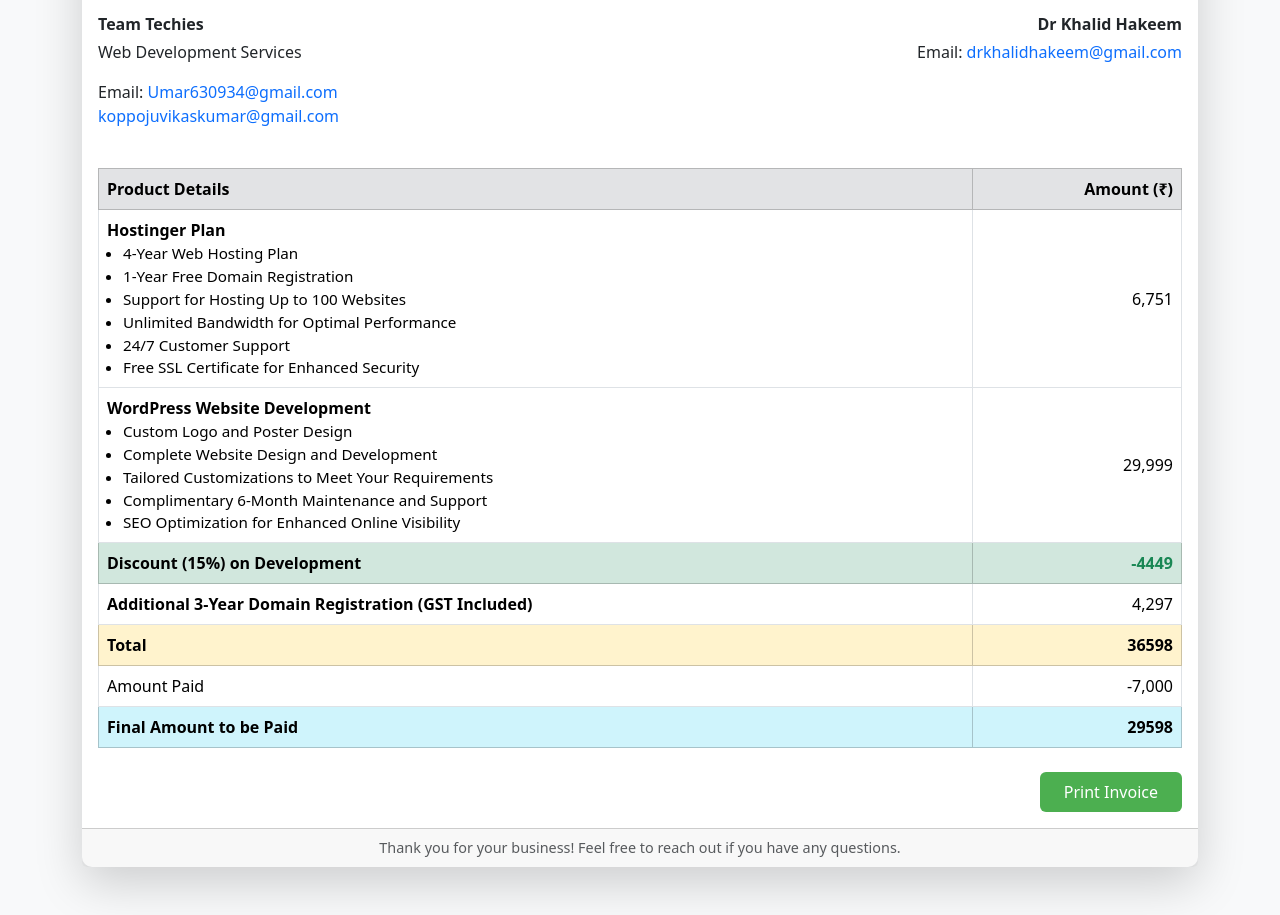
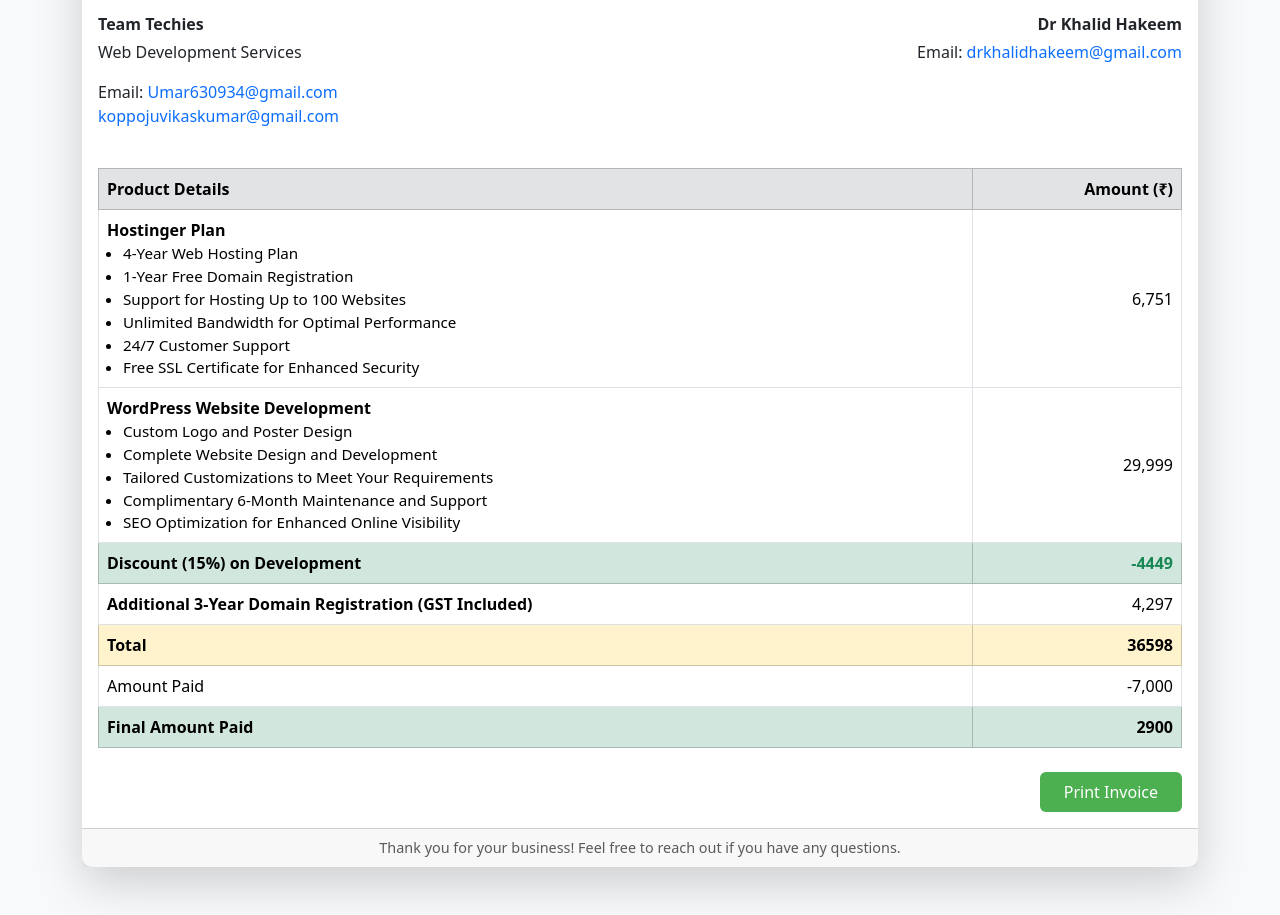
Before and after one commit to Vikaskoppoju/Teamtechies-invoiceno1, a plain HTML site: page index.html in a window 1280 px wide. Shown: the part 149-1064 px from the top of the page. Drawn offline with nearby package versions, Linux system fonts and the light colour scheme.

Commit message:
Update index.html

```diff
--- a/index.html
+++ b/index.html
@@ -120,9 +120,9 @@
                             <td class="text-end"><strong>34,047</strong></td>
                         </tr> -->
 
-                        <tr class="table-info">
-                            <td><strong>Final Amount to be Paid</strong></td>
-                            <td class="text-end"><strong>29598</strong></td>
+                        <tr class="table-success">
+                            <td><strong>Final Amount Paid</strong></td>
+                            <td class="text-end"><strong>2900</strong></td>
                         </tr>
                     </tbody>
                 </table>
```
